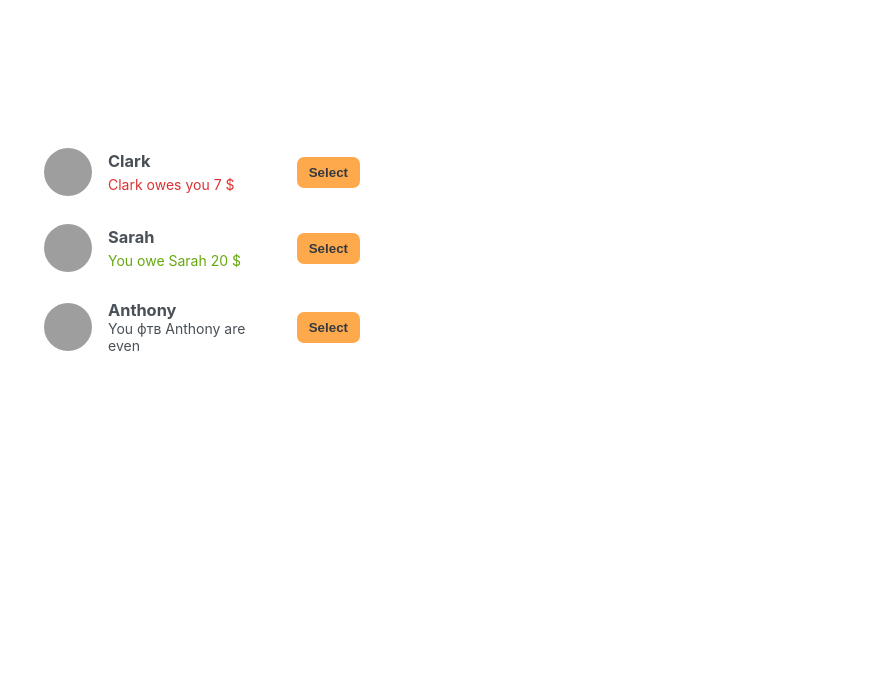
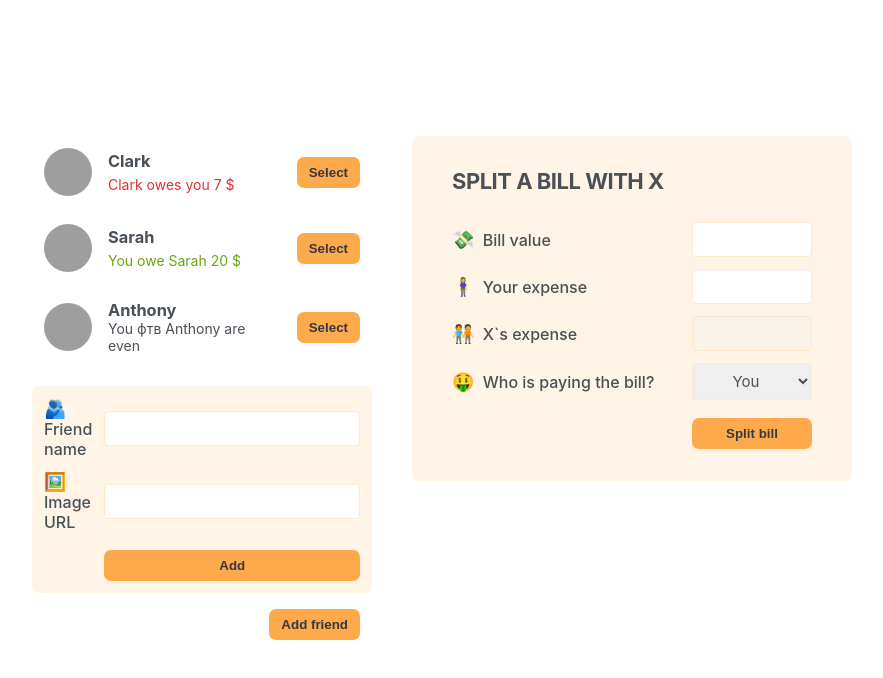
Before and after one commit to uhpoler/EatAndSplit, a React (Create React App) app: page / in a window 1280 px wide. Shown: the top 678 px of the page, without its empty margins (198-1081 px from the left). Built offline with nearby package versions, Linux system fonts and the light colour scheme; grey boxes are pictures that could not be loaded.

Commit message:
Finished static part, added forms

```diff
--- a/src/App.js
+++ b/src/App.js
@@ -24,7 +24,10 @@
     <div className="app">
       <div className="sidebar">
         <FriendsList />
+        <FormAddFriend />
+        <Button>Add friend</Button>
       </div>
+      <FormSplitBill />
     </div>
   );
 }
@@ -60,7 +63,49 @@
 
       {friend.balance === 0 && <p>You фтв {friend.name} are even</p>}
 
-      <button className="button">Select</button>
+      <Button>Select</Button>
     </li>
   );
 }
+
+function Button({ children }) {
+  return <button className="button">{children}</button>;
+}
+
+function FormAddFriend() {
+  return (
+    <form className="form-add-friend">
+      <label>🫂 Friend name</label>
+      <input type="text"></input>
+
+      <label>🖼️ Image URL</label>
+      <input type="text"></input>
+
+      <Button>Add</Button>
+    </form>
+  );
+}
+
+function FormSplitBill() {
+  return (
+    <form className="form-split-bill">
+      <h2>Split a bill with X</h2>
+
+      <label>💸 Bill value</label>
+      <input type="text"></input>
+
+      <label>🧍‍♀️ Your expense</label>
+      <input type="text"></input>
+
+      <label>🧑‍🤝‍🧑 X`s expense</label>
+      <input type="text" disabled></input>
+
+      <label>🤑 Who is paying the bill?</label>
+      <select>
+        <option value="user">You</option>
+        <option value="friend">X</option>
+      </select>
+      <Button>Split bill</Button>
+    </form>
+  );
+}
```
